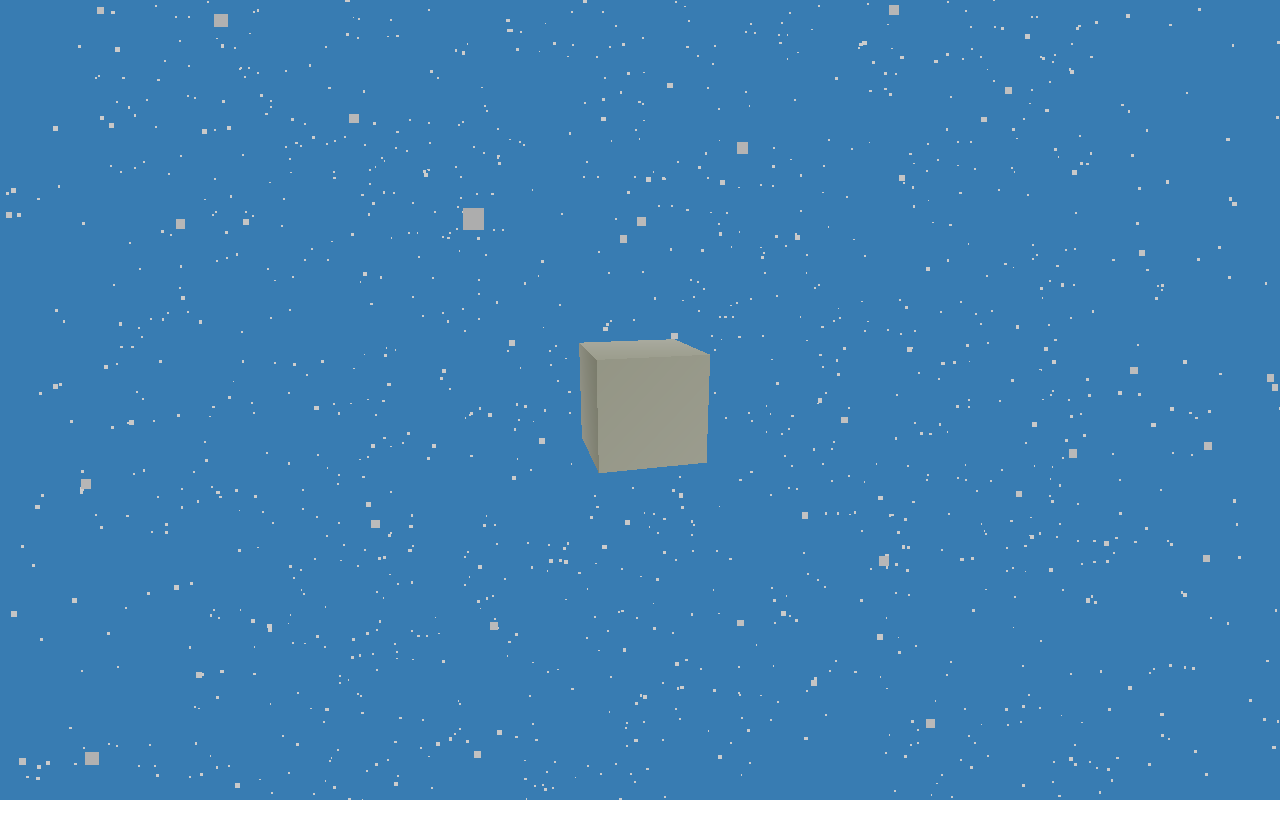
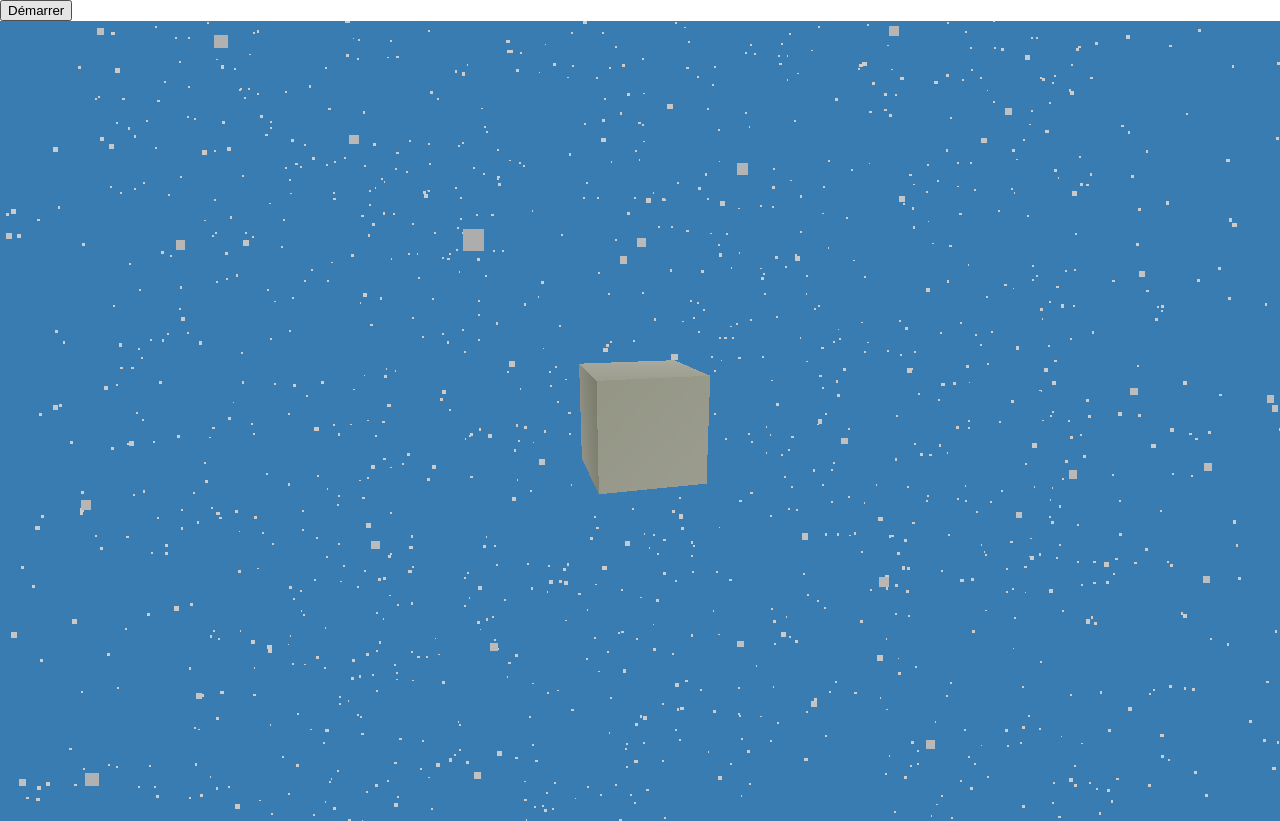
Before and after one commit to Guillaume170604/Multimedia, a plain HTML site: page cours3exercice1.html in a window 1280 px wide. Before the commit the page ends 800 px from the top, so only its background shows below. Drawn offline with nearby package versions, Linux system fonts and the light colour scheme; animation ran at ten frames a second.

Commit message:
DeviceOrientation

```diff
--- a/cours3exercice1.html
+++ b/cours3exercice1.html
@@ -10,6 +10,7 @@
     </style>
 </head>
 <body>
+    <button id="Demarrer" onclick="requestPermission()">Démarrer</button>
     <script type="module">
         import * as THREE from 'https://cdnjs.cloudflare.com/ajax/libs/three.js/r128/three.module.js';
 
@@ -110,6 +111,24 @@
             rainParticles.geometry.attributes.position.needsUpdate = true;
         }
 
+         // Fonction pour demander la permission
+         function requestPermission() {
+            if (window.DeviceOrientationEvent && typeof DeviceOrientationEvent.requestPermission === 'function') {
+                DeviceOrientationEvent.requestPermission()
+                    .then(response => {
+                        if (response === 'granted') {
+                            window.addEventListener('deviceorientation', handleOrientation);
+                        } else {
+                            alert('Permission refusée pour DeviceOrientation.');
+                        }
+                    })
+                    .catch(console.error);
+            } else {
+                // Pour les navigateurs qui ne nécessitent pas de permission explicite
+                window.addEventListener('deviceorientation', handleOrientation);
+            }
+        }
+
         function animate() {
             requestAnimationFrame(animate);
 
```
